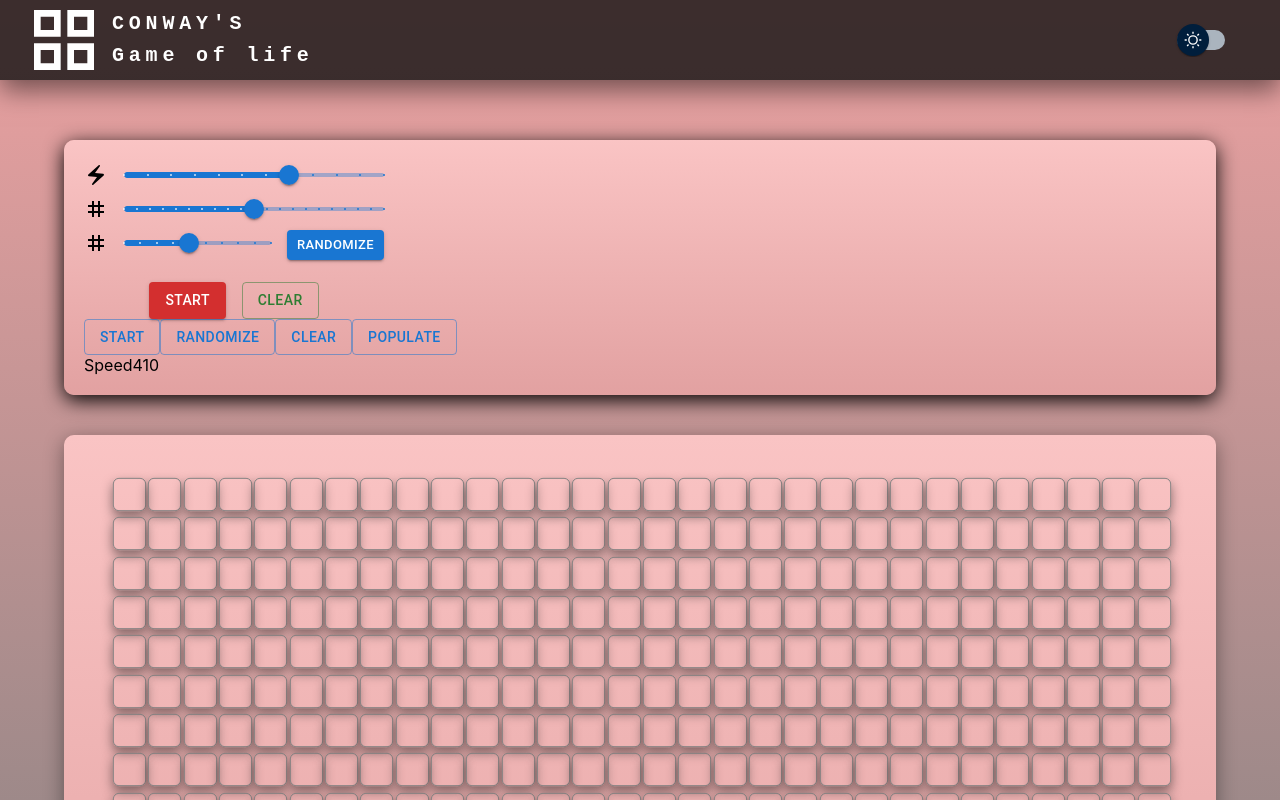
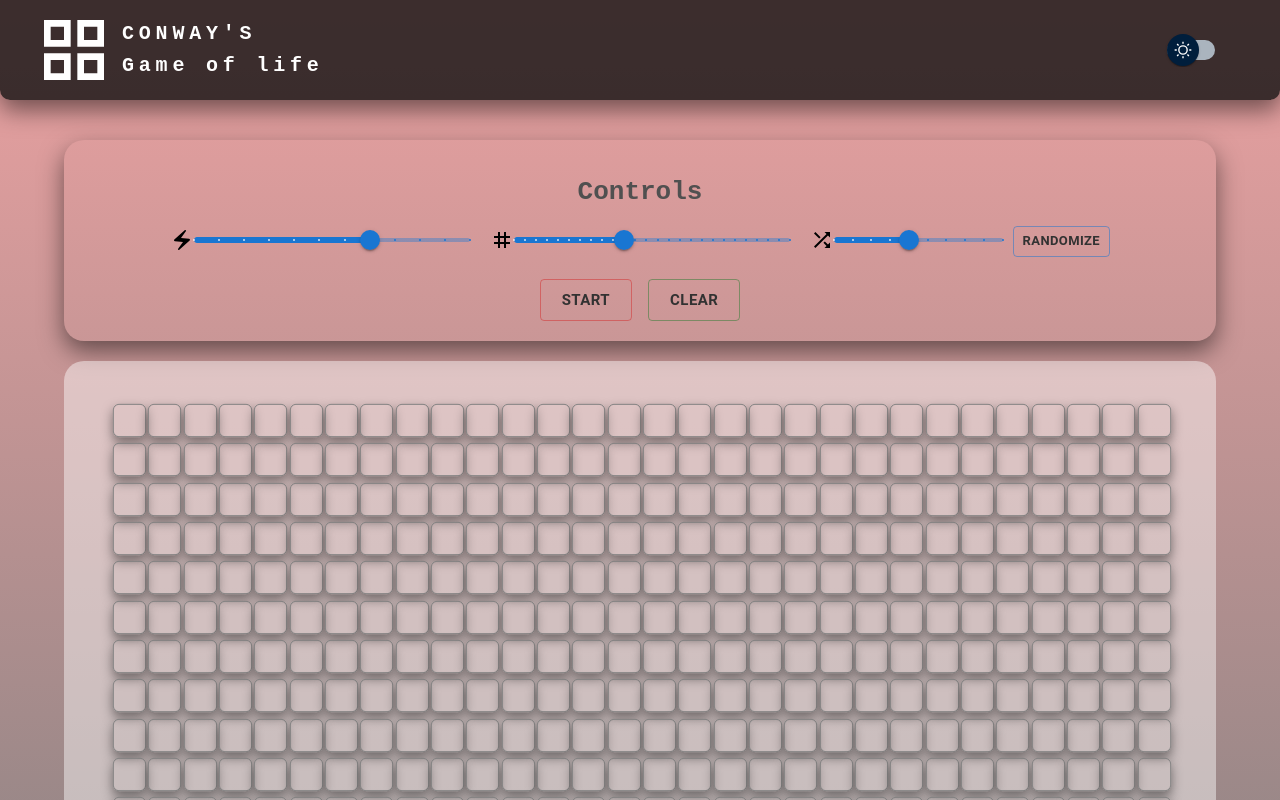
Before and after one commit to Yaduk035/Conway_game-of-life, a React (Create React App) app: page / in a window 1280 px wide. Shown: the top 800 px of the page. Built offline with nearby package versions, Linux system fonts and the light colour scheme.

Commit message:
rearranged controls

```diff
--- a/src/App.js
+++ b/src/App.js
@@ -170,13 +170,17 @@ function App() {
         <Container>
           <br />
           <br />
-          <br />
           <div
             className="controls-div"
             style={{
-              backgroundImage: nightmode
-                ? "linear-gradient(rgb(58, 5, 5), rgb(70, 69, 69)"
-                : "linear-gradient(rgb(250, 196, 196), rgb(226, 161, 161)",
+              boxShadow: nightmode
+                ? "0 5px 25px rgba(150,150,150,0.5)"
+                : "0 10px 25px rgba(0,0,0,0.5)",
+
+              backgroundColor: "transparent",
+              // backgroundImage: nightmode
+              //   ? "linear-gradient(rgb(58, 5, 5), rgb(70, 69, 69)"
+              //   : "linear-gradient(rgb(250, 196, 196), rgb(226, 161, 161)",
             }}
           >
             <ControlPanel
@@ -190,41 +194,15 @@ function App() {
               clearGrid={clearGrid}
               startButton={startButton}
             />
-            <Button
-              variant="outlined"
-              onClick={() => {
-                setRunning((prev) => !prev);
-                if (!running) {
-                  runningRef.current = true;
-                  simulation();
-                }
-              }}
-            >
-              {running ? "Stop" : "Start"}
-            </Button>
-            <Button variant="outlined" onClick={randomize}>
-              Randomize
-            </Button>
-            <Button variant="outlined" onClick={clearGrid}>
-              Clear
-            </Button>
-            <Button variant="outlined" onClick={populateGrid}>
-              Populate
-            </Button>
-            <div>
-              <label>Speed</label>
-              <span>{speed}</span>
-            </div>
           </div>
-          <br />
           <br />
           <div
             className="grid"
             style={{
               gridTemplateColumns: `repeat(${ColLength},${cellSize + 2}px)`,
-              backgroundImage: nightmode
-                ? "linear-gradient(rgb(58, 5, 5), rgb(70, 69, 69)"
-                : "linear-gradient(rgb(250, 196, 196), rgb(226, 161, 161)",
+              // backgroundImage: nightmode
+              //   ? "linear-gradient(rgb(32, 50, 68), rgb(68, 63, 63)"
+              //   : "linear-gradient(rgb(199, 189, 189), white)",
             }}
           >
             {grid.map((rows, i) =>
@@ -235,6 +213,7 @@ function App() {
                   style={{
                     width: cellSize,
                     height: cellSize,
+                    // border: nightmode ? "1px solid wheat" : "1px solid gray",
                     backgroundColor: grid[i][j]
                       ? !nightmode
                         ? "rgba(17, 17, 17, 0.9)"
@@ -264,6 +243,8 @@ function App() {
             )}
           </div>
         </Container>
+        <br />
+        <br />
       </div>
     </>
   );
--- a/src/components/CellWidthSlider.jsx
+++ b/src/components/CellWidthSlider.jsx
@@ -14,7 +14,7 @@ export default function DiscreteSlider({ cellWidth, running, currentmode }) {
       {/* <Typography>
         <span style={{ fontFamily: "monospace" }}>Speed</span>
       </Typography> */}
-      <Grid container spacing={2} alignItems="center">
+      <Grid container spacing={0} alignItems="center">
         <Grid item>
           <Grid3x3 style={{ color: currentmode ? "wheat" : "" }} />
         </Grid>
@@ -29,7 +29,7 @@ export default function DiscreteSlider({ cellWidth, running, currentmode }) {
             step={1}
             marks
             min={20}
-            max={40}
+            max={45}
             onChange={(e) => {
               cellWidth(e.target.value);
               // console.log(invertedValue * 10);
--- a/src/components/ControlPanel.jsx
+++ b/src/components/ControlPanel.jsx
@@ -6,37 +6,63 @@ import { Button, Stack, Grid, Box } from "@mui/material";
 const ControlPanel = (props) => {
   return (
     <>
-      <Box sx={{ width: "300px" }}>
+      <div>
+        <h1
+          style={{
+            textAlign: "center",
+            fontFamily: "monospace",
+            fontWeight: "bolder",
+            color: props.currentmode ? "wheat" : "rgb(80, 80, 80)",
+          }}
+        >
+          Controls
+        </h1>
+      </div>
+      <Box>
+        <Grid container justifyContent="center">
+          <Grid item style={{ marginLeft: "10px", marginRight: "10px" }}>
             <SpeedSlider
               speedControl={props.speedControl}
               speed={props.speed}
               currentmode={props.currentmode}
             />
+          </Grid>
+          <Grid style={{ marginLeft: "10px", marginRight: "10px" }}>
             <CellSlider
               cellWidth={props.cellWidth}
               running={props.running}
               currentmode={props.currentmode}
             />
+          </Grid>
+          <Grid style={{ marginLeft: "10px", marginRight: "10px" }}>
             <RandomizeSlider
               randomizeButton={props.randomizeButton}
               ranValue={props.ranValue}
               currentmode={props.currentmode}
             />
+          </Grid>
+        </Grid>
         <Grid container justifyContent="center">
           <Stack direction="row" spacing={2}>
             <Button
-              variant="contained"
+              size="large"
+              variant="outlined"
               color="error"
               onClick={props.startButton}
+              style={{ color: props.currentmode ? "wheat" : "rgb(50,50,50)" }}
             >
+              <span style={{ fontWeight: "bolder" }}>
                 {props.running ? "Stop" : "Start"}
+              </span>
             </Button>
             <Button
+              size="large"
               variant="outlined"
               color="success"
               onClick={props.clearGrid}
+              style={{ color: props.currentmode ? "wheat" : "rgb(50,50,50)" }}
             >
-              Clear
+              <span style={{ fontWeight: "bolder" }}>Clear</span>
             </Button>
           </Stack>
         </Grid>
--- a/src/components/Header.jsx
+++ b/src/components/Header.jsx
@@ -39,11 +39,14 @@ function ResponsiveAppBar(props) {
       position="static"
       sx={{
         backgroundColor: "rgba(17,17,17,0.8)",
-        boxShadow: "0 10px 25px rgba(0,0,0,0.5)",
+        boxShadow: props.currentmode
+          ? "0 5px 25px rgba(150,150,150,0.5)"
+          : "0 10px 25px rgba(0,0,0,0.5)",
+        borderRadius: "0px 0px 10px 10px",
       }}
     >
-      <Container maxWidth="xl" className="day">
-        <Toolbar disableGutters>
+      <Container maxWidth="xl" className="day" style={{ padding: "10px" }}>
+        <Toolbar>
           <GridView
             sx={{
               display: { xs: "none", md: "flex" },
--- a/src/components/RandomizeSlider.jsx
+++ b/src/components/RandomizeSlider.jsx
@@ -2,8 +2,8 @@ import * as React from "react";
 import Box from "@mui/material/Box";
 import Slider from "@mui/material/Slider";
 import { Grid, Typography } from "@mui/material";
-import { Grid3x3 } from "@mui/icons-material";
-import { Button, Stack } from "@mui/material";
+import { Shuffle } from "@mui/icons-material";
+import { Button } from "@mui/material";
 
 function valuetext(value) {
   return `${value}°C`;
@@ -20,9 +20,9 @@ export default function DiscreteSlider({
         {/* <Typography>
         <span style={{ fontFamily: "monospace" }}>Speed</span>
       </Typography> */}
-        <Grid container spacing={2} alignItems="center">
+        <Grid container spacing={0} alignItems="center">
           <Grid item>
-            <Grid3x3 style={{ color: currentmode ? "wheat" : "" }} />
+            <Shuffle style={{ color: currentmode ? "wheat" : "" }} />
           </Grid>
           <Grid item xs>
             <Slider
@@ -42,8 +42,16 @@ export default function DiscreteSlider({
             />
           </Grid>
           <Grid item>
-            <Button size="small" onClick={randomizeButton} variant="contained">
-              Randomize
+            <Button
+              size="small"
+              onClick={randomizeButton}
+              variant="outlined"
+              style={{
+                color: currentmode ? "wheat" : "rgb(50,50,50)",
+                marginLeft: "10px",
+              }}
+            >
+              <span style={{ fontWeight: "bolder" }}>Randomize</span>
             </Button>
           </Grid>
         </Grid>
--- a/src/components/SpeedSlider.jsx
+++ b/src/components/SpeedSlider.jsx
@@ -14,7 +14,7 @@ export default function DiscreteSlider({ speedControl, currentmode }) {
       {/* <Typography>
         <span style={{ fontFamily: "monospace" }}>Speed</span>
       </Typography> */}
-      <Grid container spacing={2} alignItems="center">
+      <Grid container spacing={0} alignItems="center">
         <Grid item>
           <ElectricBolt style={{ color: currentmode ? "wheat" : "" }} />
         </Grid>
--- a/src/components/homepage.css
+++ b/src/components/homepage.css
@@ -2,18 +2,19 @@
   background-image: linear-gradient(rgb(236, 161, 161), gray);
 }
 .night-mode {
-  background-image: linear-gradient(rgb(58, 5, 5), rgb(70, 69, 69));
+  background-image: linear-gradient(rgb(20, 17, 31), rgb(43, 40, 40));
 }
 .grid {
   padding-top: 40px;
   padding-bottom: 40px;
-  border-radius: 10px;
-  box-shadow: 0 5px 20px rgba(0, 0, 0, 0.4);
+  border-radius: 20px;
+  /* box-shadow: 0 5px 20px rgba(0, 0, 0, 0.4); */
   max-width: 1800px;
   overflow: hidden;
   justify-content: center;
   display: grid;
-  background-image: linear-gradient(rgb(219, 213, 213), white);
+  background-color: rgba(255, 254, 254, 0.445);
+  /* background-image: linear-gradient(rgb(32, 50, 68), rgb(68, 63, 63)); */
 }
 
 .cell {
@@ -23,16 +24,16 @@
   box-shadow: 0 0.35em 0.7em rgba(17, 17, 17, 0.5);
   margin: 2px;
 }
-.cell-hovered {
+/* .cell-hovered {
   border: 1px solid gray;
   border-radius: 0.4rem;
   cursor: pointer;
   box-shadow: 0 0.35em 0.7em rgba(17, 17, 17, 0.5);
   background-color: gray;
   translate: (1.1);
+} */
+.controls-div {
+  /* box-shadow: 0 5px 20px rgba(0, 0, 0, 1); */
+  padding: 20px;
+  border-radius: 20px;
 }
-.controls-div {
-  box-shadow: 0 5px 20px rgba(0, 0, 0, 1);
-  padding: 20px;
-  border-radius: 10px;
-}
```
Lines whose indentation alone changed are shown as unchanged.
